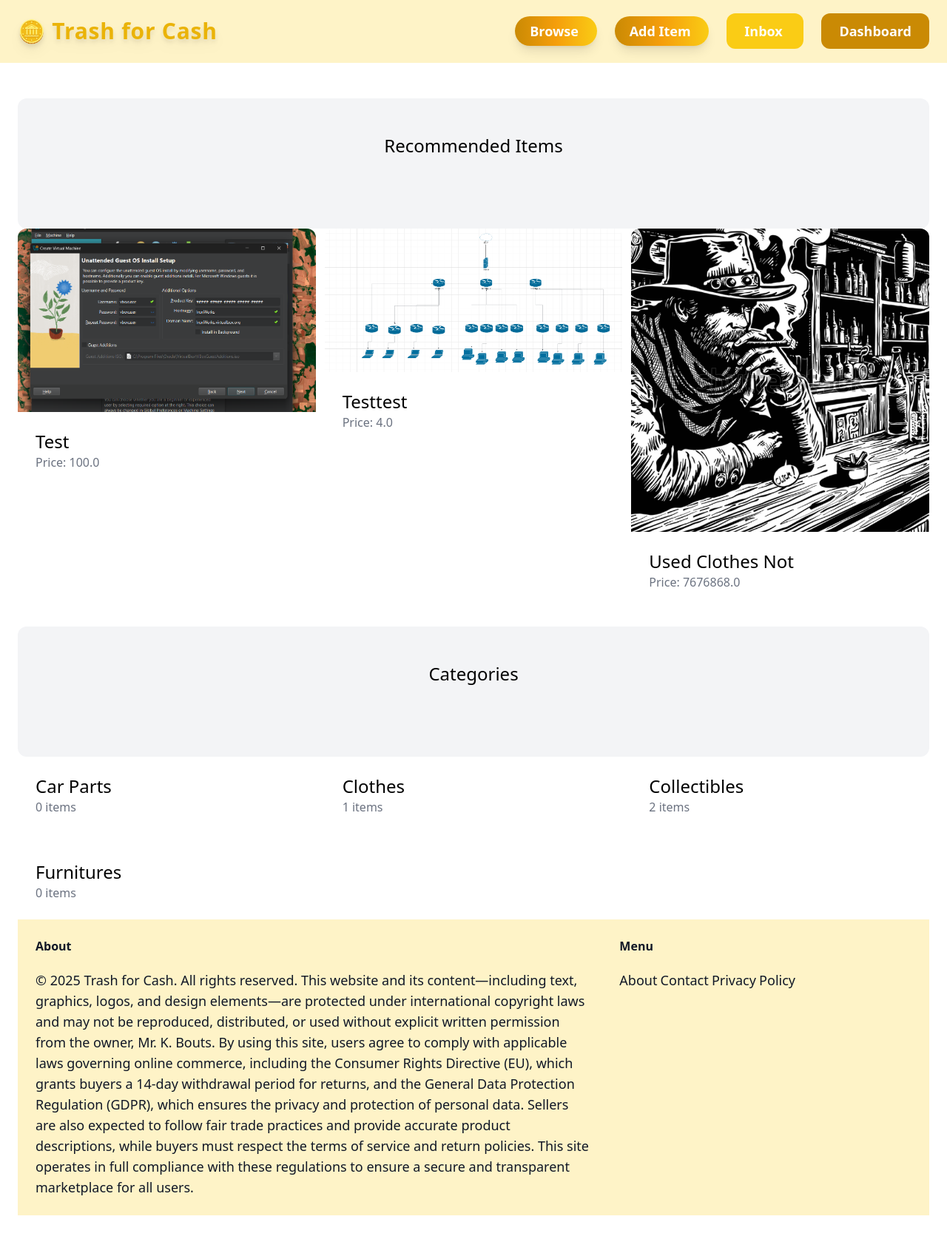
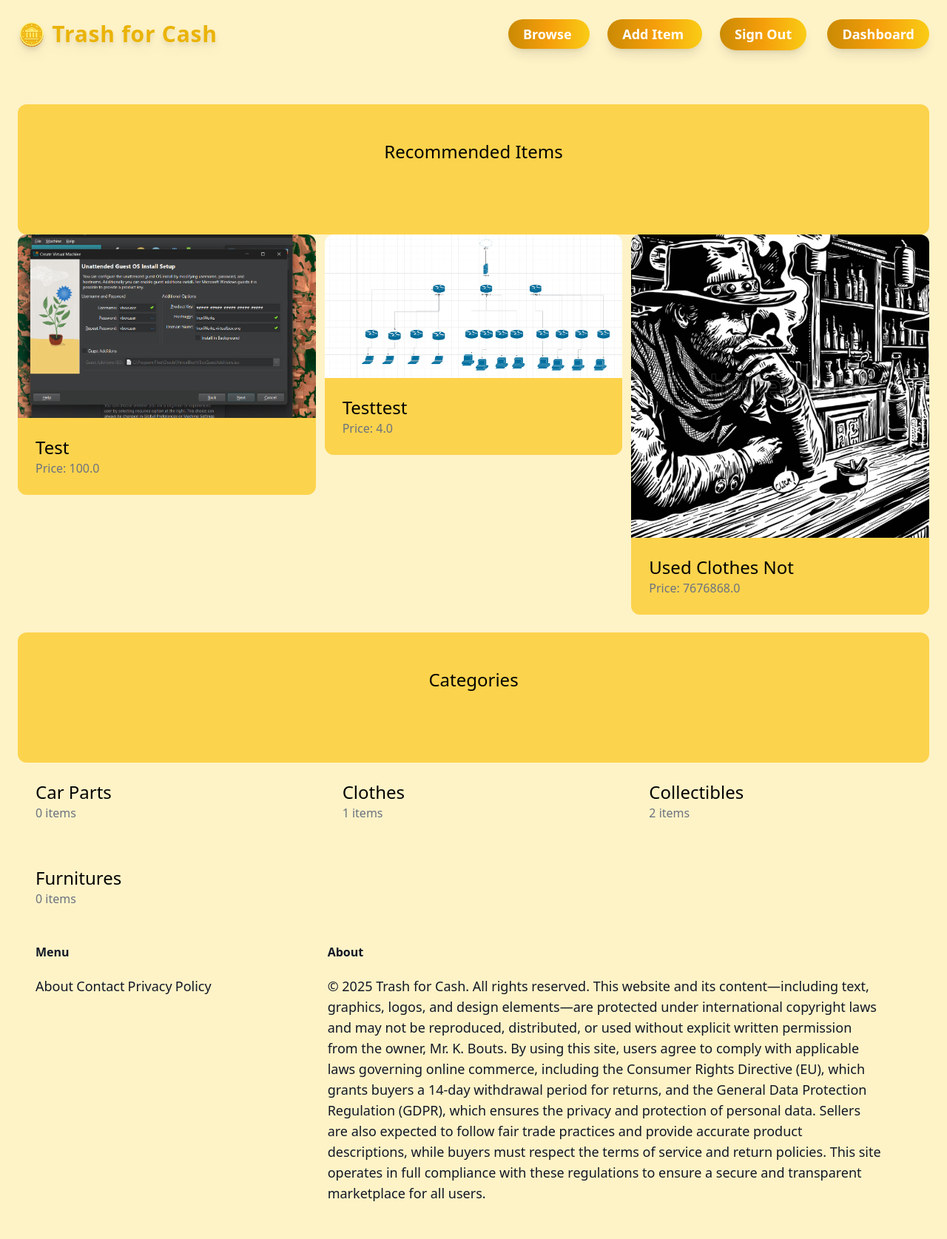
Before and after one commit to burngamer/Trashcash, a Django app: page / in a window 1280 px wide. Shown: the whole page at 74% size. Before the commit the page ends 1643 px from the top, so only its background shows below. Run offline with Django 5.2, Linux system fonts and the light colour scheme; a user stored in the database is signed in; data comes from the database, SQL or seed files in the repository; both versions use the stored data as it was after the commit; some libraries are stand-ins or nearby versions.

Commit message:
Final touches

```diff
--- a/trashcash/core/templates/core/base.html
+++ b/trashcash/core/templates/core/base.html
@@ -6,7 +6,7 @@
         <script src="https://cdn.tailwindcss.com"></script>
         <title>{% block title %}{% endblock%} | Trash for Cash</title>
     </head>
-    <body>
+    <body class="bg-amber-100 min-h-screen">
         <nav class="py-6 px-6 flex justify-between items-center border-b border-amber-100 bg-amber-100">
             <a href="/" class="text-3xl font-extrabold tracking-wide text-yellow-500 hover:text-yellow-600 transition duration-300 ease-in-out drop-shadow-lg">
                 🪙 Trash for Cash
@@ -22,17 +22,21 @@
                 <a href="{% url 'item:new' %}" class="text-lg font-semibold text-white bg-gradient-to-r from-yellow-600 via-amber-500 to-yellow-400 px-5 py-2 rounded-full shadow-lg hover:scale-105 hover:brightness-110 transform transition duration-300 ease-in-out">
                       Add Item
                 </a>
-                <a href="#" class="px-6 py-3 text-lg font-semibold bg-yellow-400 text-white rounded-xl hover:bg-yellow-500 hover:shadow-md hover:shadow-yellow-300 transition duration-300 ease-in-out">
-                    Inbox
-                </a>
-                <a href="{% url 'dashboard:index' %}" class="px-6 py-3 text-lg font-semibold bg-yellow-600 text-white rounded-xl hover:bg-yellow-700 hover:shadow-md hover:shadow-yellow-400 transition duration-300 ease-in-out">
+
+                <form method="post" action="{% url 'logout' %}" style="display: inline;">
+                    {% csrf_token %}
+                    <button type="submit" class="text-lg font-semibold text-white bg-gradient-to-r from-yellow-600 via-amber-500 to-yellow-400 px-5 py-2 rounded-full shadow-lg hover:scale-105 hover:brightness-110 transform transition duration-300 ease-in-out">
+                        Sign Out
+                    </button>
+                </form>
+                <a href="{% url 'dashboard:index' %}" class="text-lg font-semibold text-white bg-gradient-to-r from-yellow-600 via-amber-500 to-yellow-400 px-5 py-2 rounded-full shadow-lg hover:scale-105 hover:brightness-110 transform transition duration-300 ease-in-out">
                     Dashboard
                 </a>
                 {% else %}
-                <a href="{% url 'core:signup' %}" class="px-6 py-3 text-lg font-semibold bg-yellow-400 text-white rounded-xl hover:bg-yellow-500 hover:shadow-md hover:shadow-yellow-300 transition duration-300 ease-in-out">
+                <a href="{% url 'core:signup' %}" class="text-lg font-semibold text-white bg-gradient-to-r from-yellow-600 via-amber-500 to-yellow-400 px-5 py-2 rounded-full shadow-lg hover:scale-105 hover:brightness-110 transform transition duration-300 ease-in-out">
                     Sign Up
                 </a>
-                <a href="{% url 'core:login' %}" class="px-6 py-3 text-lg font-semibold bg-yellow-600 text-white rounded-xl hover:bg-yellow-700 hover:shadow-md hover:shadow-yellow-400 transition duration-300 ease-in-out">
+                <a href="{% url 'core:login' %}" class="text-lg font-semibold text-white bg-gradient-to-r from-yellow-600 via-amber-500 to-yellow-400 px-5 py-2 rounded-full shadow-lg hover:scale-105 hover:brightness-110 transform transition duration-300 ease-in-out">
                     Log In
                 </a>
                 {% endif %}
@@ -45,12 +49,7 @@
             {% endblock %}
         </div>
         <footer class="py-6 px-6 flex justify-between bg-amber-100">
-            <div class="w-2/3 pr-10">
-                <h3 class="mb-5 font-semibold text-gray-900">About</h3>
-                <p class="text-lg text-gray-900">
-                    © 2025 Trash for Cash. All rights reserved. This website and its content—including text, graphics, logos, and design elements—are protected under international copyright laws and may not be reproduced, distributed, or used without explicit written permission from the owner, Mr. K. Bouts. By using this site, users agree to comply with applicable laws governing online commerce, including the Consumer Rights Directive (EU), which grants buyers a 14-day withdrawal period for returns, and the General Data Protection Regulation (GDPR), which ensures the privacy and protection of personal data. Sellers are also expected to follow fair trade practices and provide accurate product descriptions, while buyers must respect the terms of service and return policies. This site operates in full compliance with these regulations to ensure a secure and transparent marketplace for all users.
-                </p>
-            </div>
+
             <div class="w-1/3">
                 <h3 class="mb-5 font-semibold text-gray-900">Menu</h3>
                 <ul class="space-y-2">
@@ -62,6 +61,12 @@
                     </li>
                 </ul>
             </div>
+            <div class="w-2/3 pr-10">
+                <h3 class="mb-5 font-semibold text-gray-900">About</h3>
+                <p class="text-lg text-gray-900">
+                    © 2025 Trash for Cash. All rights reserved. This website and its content—including text, graphics, logos, and design elements—are protected under international copyright laws and may not be reproduced, distributed, or used without explicit written permission from the owner, Mr. K. Bouts. By using this site, users agree to comply with applicable laws governing online commerce, including the Consumer Rights Directive (EU), which grants buyers a 14-day withdrawal period for returns, and the General Data Protection Regulation (GDPR), which ensures the privacy and protection of personal data. Sellers are also expected to follow fair trade practices and provide accurate product descriptions, while buyers must respect the terms of service and return policies. This site operates in full compliance with these regulations to ensure a secure and transparent marketplace for all users.
+                </p>
+            </div>
         </footer>
     </body>
 </html>
--- a/trashcash/core/templates/core/index.html
+++ b/trashcash/core/templates/core/index.html
@@ -1,7 +1,7 @@
 {% extends 'core/base.html' %}
 {% block title %}Welcome{% endblock %}
 {% block content %}
-    <div class="mt-6 px-6 py-12 bg-gray-100 rounded-xl">
+    <div class="mt-6 px-6 py-12 bg-amber-300 rounded-xl">
         <h2 class="mb-12 text-2xl text-center">Recommended Items</h2>
     </div>
     <div class="grid grid-cols-3 gap-3">
@@ -11,7 +11,7 @@
             <div>
                 <img src="{{ item.image.url }}" class="rounded-t-xl">
             </div>
-            <div class="p-6 bg-white rounded-b-xl">
+            <div class="p-6 bg-amber-300 rounded-b-xl">
                 <h2 class ="text-2xl">
                     {{ item.name }}
                 </h2>
@@ -23,14 +23,14 @@
           </div>
         {% endfor %}
     </div>
-     <div class="mt-6 px-6 py-12 bg-gray-100 rounded-xl">
+     <div class="mt-6 px-6 py-12 bg-amber-300 rounded-xl">
         <h2 class="mb-12 text-2xl text-center">Categories</h2>
     </div>
     <div class="grid grid-cols-3 gap-3">
         {% for category in categories %}
          <a href="#">
 
-            <div class="p-6 bg-white rounded-b-xl">
+            <div class="p-6 bg-amber-100 rounded-b-xl">
                 <h2 class ="text-2xl">
                     {{ category.name }}
                 </h2>
--- a/trashcash/core/urls.py
+++ b/trashcash/core/urls.py
@@ -6,7 +6,9 @@ app_name = 'core'
 
 urlpatterns = [
     path('', views.index, name='index'),
+    path('logout/', auth_views.LogoutView.as_view(next_page='/'), name='logout'),
     path('contact/', views.contact, name='contact'),
     path('signup/', views.signup, name='signup',),
-    path('login/', auth_views.LoginView.as_view(template_name='core/login.html',authentication_form=LoginForm), name='login')
+    path('login/', auth_views.LoginView.as_view(template_name='core/login.html',authentication_form=LoginForm), name='login'),
+
 ]
--- a/trashcash/trashcash/settings.py
+++ b/trashcash/trashcash/settings.py
@@ -29,6 +29,8 @@ ALLOWED_HOSTS = []
 LOGIN_URL = '/login/'
 LOGIN_REDIRECT_URL = '/'
 LOGOUT_REDIRECT_URL = '/'
+
+
 
 
 
--- a/trashcash/trashcash/urls.py
+++ b/trashcash/trashcash/urls.py
@@ -1,11 +1,14 @@
 
 from django.contrib import admin
 from django.urls import path, include
+from django.contrib.auth import views as auth_views
 
 
 urlpatterns = [
     path('', include('core.urls')),
+    path('logout/', auth_views.LogoutView.as_view(next_page='/'), name='logout'),
     path('items/', include('item.urls')),
     path('dashboard/', include('dashboard.urls')),
     path('admin/', admin.site.urls),
+
 ]
```
Also changed, not shown: trashcash/db.sqlite3.
